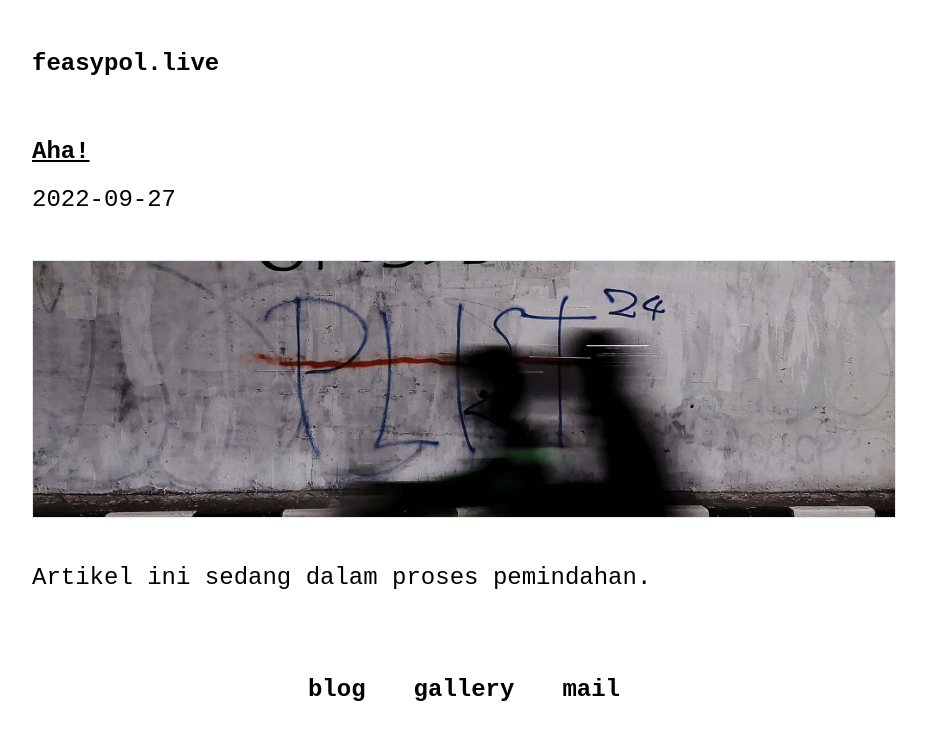
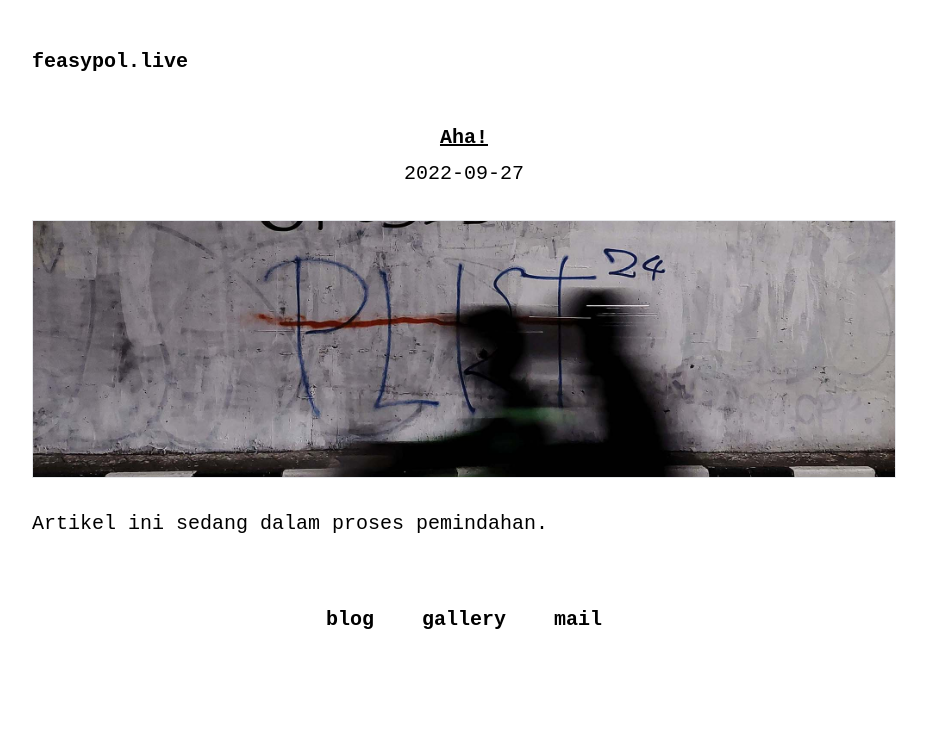
Before and after one commit to feasypol/feasypol, a Next.js app: page /blogs/aha in a window 1280 px wide. Shown: the top 740 px of the page, without its empty margins (176-1103 px from the left). Built offline with nearby package versions, Linux system fonts and the light colour scheme.

Commit message:
smaller fonts

```diff
--- a/app/blogs/[id]/page.tsx
+++ b/app/blogs/[id]/page.tsx
@@ -23,13 +23,13 @@ export default function Page(params: {params: {id: string}}) {
     const blogPost = blog.blogs.find((blog) => blog.id.toString() === id);
 
     return (
-      <div className="grid gap-2 p-12 lg:px-52 flex w-full flex-col text-2xl">
+      <div className="p-12 lg:px-52 flex w-full flex-col text-xl">
         <Nav />
         <h1 className="self-center underline font-bold mt-4">
           {blogPost?.title}
         </h1>
-        <p className="self-center mt-2 mb-9">{blogPost?.date}</p>
-        <div className="bg-white border overflow-hidden justify-center mb-9">
+        <p className="self-center mt-2 mb-8">{blogPost?.date}</p>
+        <div className="bg-white border overflow-hidden flex w-full justify-center mb-8">
           <Image
             src="/assets/maxresdefault.jpg"
             alt="placeholder"
--- a/app/component/Hero/Hero.tsx
+++ b/app/component/Hero/Hero.tsx
@@ -14,7 +14,7 @@ export default function Hero() {
       <div className="pt-8" >
         {blogs.map((blog: Blog) => (
           <div
-            className="w-full flex justify-between text-2xl/8 mt-4"
+            className="w-full flex justify-between text-xl mt-4"
             key={blog.id}
           >
             <h2>
--- a/app/component/LinkProject/LinkProject.tsx
+++ b/app/component/LinkProject/LinkProject.tsx
@@ -8,7 +8,7 @@ interface LinkProjectProps {
 export default function LinkProject(props: LinkProjectProps) {
     return (
       <Link href={props.link} className="pb-8" target={props.target}>
-        <strong className={"font-bold text-2xl  hover:bg-black hover:text-white ease-in-out duration-300 bg-white " +props.extraStyle}>
+        <strong className={"font-bold text-xl  hover:bg-black hover:text-white ease-in-out duration-300 bg-white " +props.extraStyle}>
           {props.text}
         </strong>
       </Link>
--- a/app/page.tsx
+++ b/app/page.tsx
@@ -17,7 +17,7 @@ export default function Home() {
           className="h-64 w-full object-cover"
           />
         </div>
-        <div className="pt-6 text-2xl mb-2">
+        <div className="pt-6 text-xl mb-2">
           <h1 className="">
             <LinkProject text="easy!" link="https://twitter.com/feasypol" target="_blank" />
             &nbsp;(dia) <br />
```
